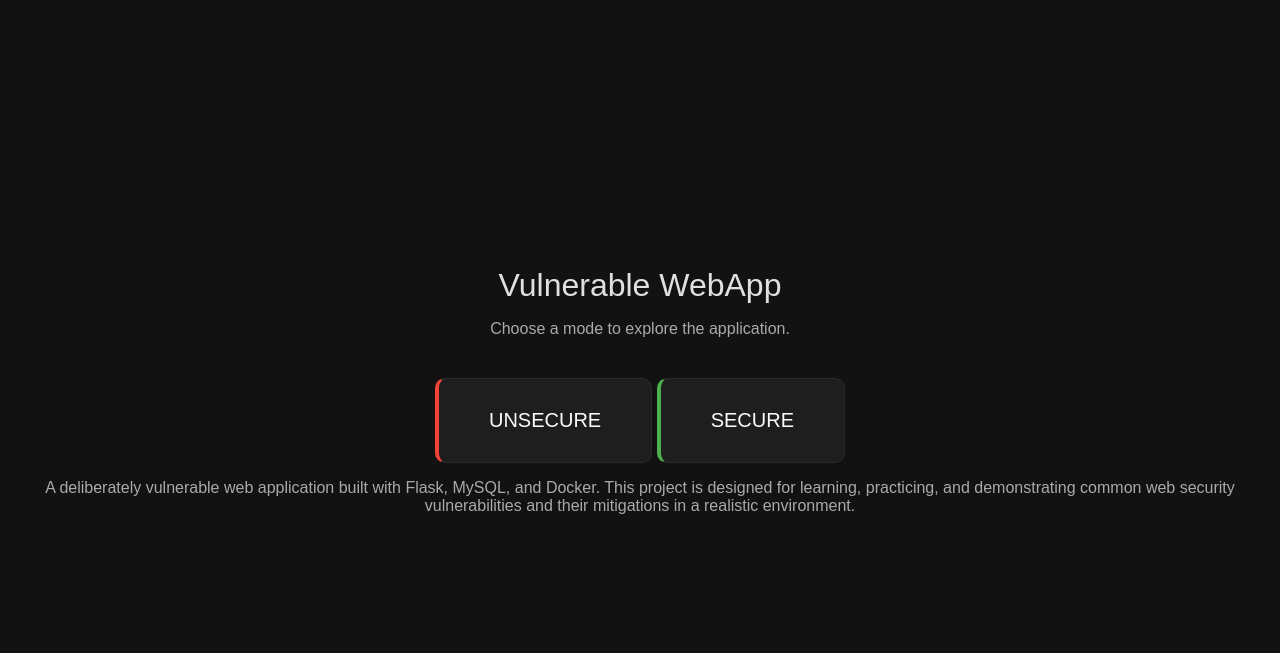
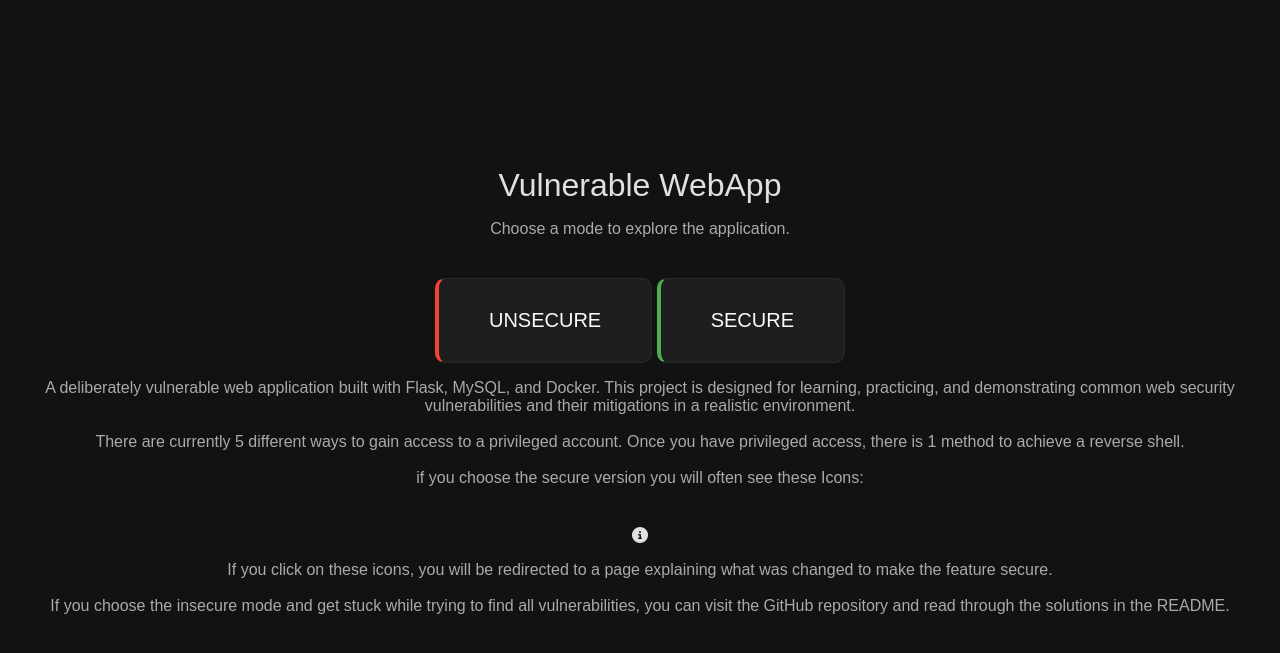
Before and after one commit to Twentox/vulnerable-WebApp, a Flask app: page / in a window 1280 px wide. Shown: the top 653 px of the page. Run offline with Flask 3, Linux system fonts and the light colour scheme.

Commit message:
updates description

```diff
--- a/templates/index.html
+++ b/templates/index.html
@@ -2,6 +2,7 @@
 <html lang="de">
 <head>
     <link rel="stylesheet" type="text/css" href="{{ url_for('static', filename='styles/index.css') }}">
+    <link rel="stylesheet" href="https://cdnjs.cloudflare.com/ajax/libs/font-awesome/6.5.1/css/all.min.css">
     <meta charset="UTF-8">
     <title>Vulnerable WebApp</title>
 </head>
@@ -15,9 +16,32 @@
         <button class="card unsecure" value="unsecure" onclick="sendChoosenMode(this)">UNSECURE</button>
         <button class="card secure" value="secure" onclick="sendChoosenMode(this)">SECURE</button>
     </div>
+    <div class="description-container">
+        <div class="description">
+            <p class="description-text">
+                A deliberately vulnerable web application built with Flask, MySQL, and Docker.
+                This project is designed for learning, practicing, and demonstrating common web security vulnerabilities
+                and their mitigations in a realistic environment.
+                <br></br>
+                There are currently 5 different ways to gain access to a privileged account.
+                Once you have privileged access, there is 1 method to achieve a reverse shell.
 
-    <p class="description">A deliberately vulnerable web application built with Flask, MySQL, and Docker.
-This project is designed for learning, practicing, and demonstrating common web security vulnerabilities and their mitigations in a realistic environment.</p>
+                <br></br>
+
+                if you choose the secure version you will often see these Icons:
+            </p>
+
+            <i class="fa-solid fa-circle-info"></i>
+
+            <p class="description-text">
+            If you click on these icons, you will be redirected to a page explaining what was changed to make the feature secure.
+            <br><br>
+            If you choose the insecure mode and get stuck while trying to find all vulnerabilities, you can visit the GitHub repository and read through the solutions in the README.
+            </p>
+
+        </div>
+    </div>
+
 </div>
 
 
```
